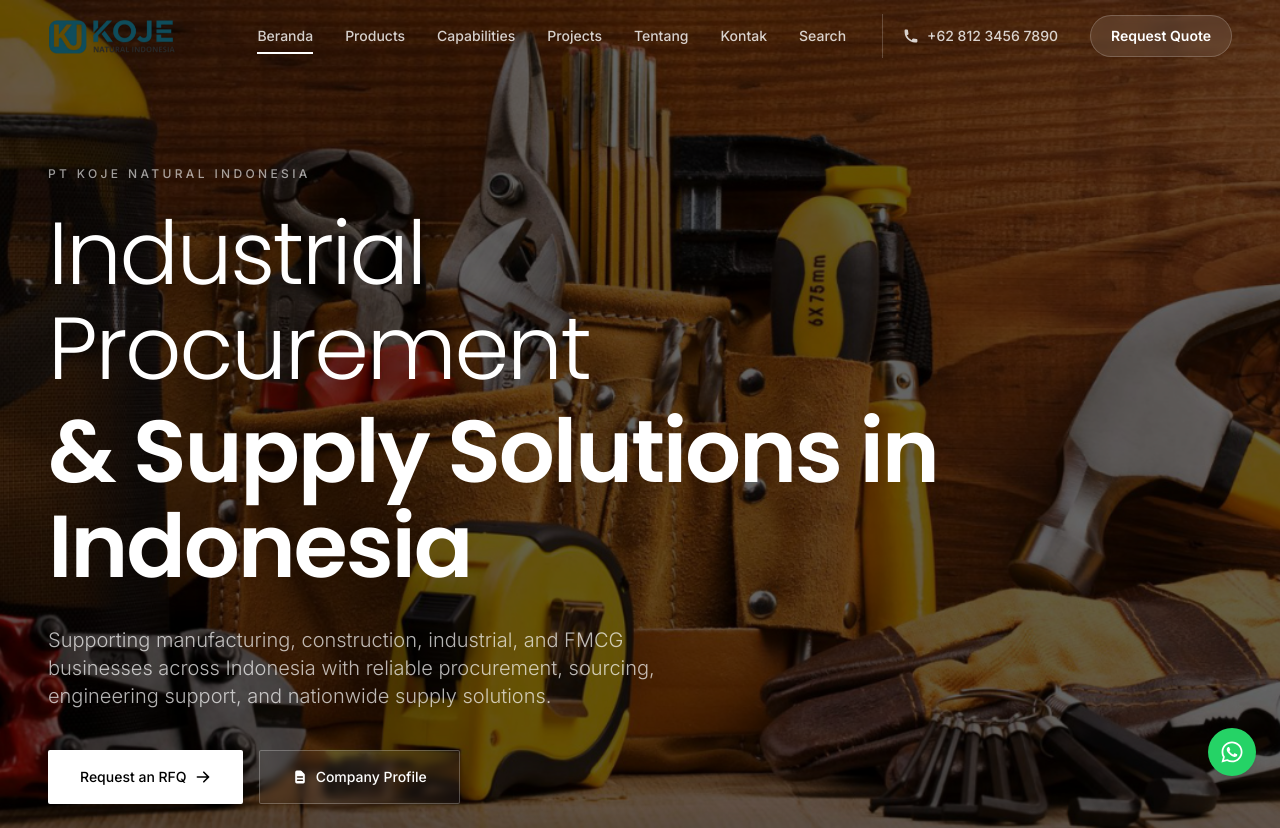
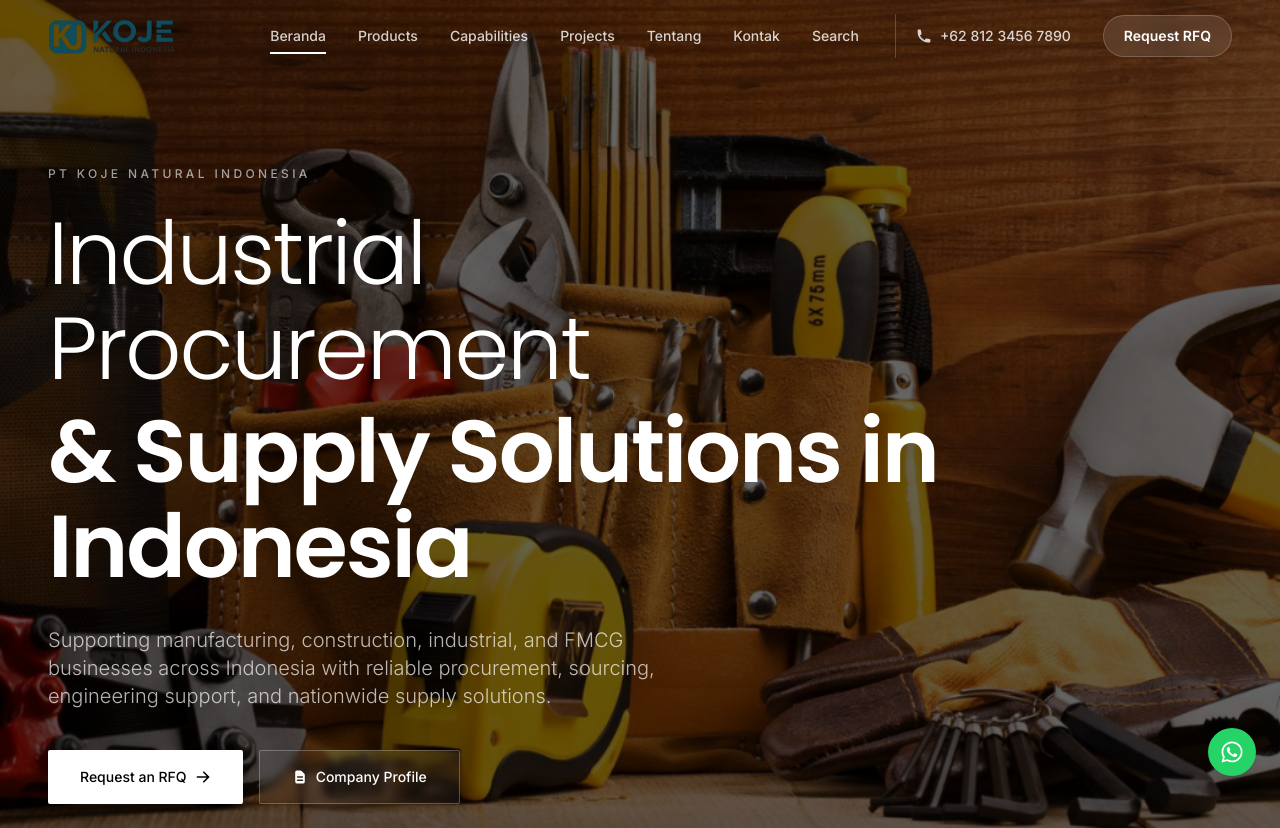
Before and after one commit to herlan-syihabudin/PT.-KOJE-NATURAL-INDONESIA, a Next.js app: page / in a window 1280 px wide. Shown: the top 828 px of the page. Built offline with nearby package versions, Linux system fonts and the light colour scheme.

Commit message:
Change button text from 'Request Quote' to 'Request RFQ'

```diff
--- a/src/components/Navbar.tsx
+++ b/src/components/Navbar.tsx
@@ -269,7 +269,7 @@ export default function Navbar() {
                   }
                 `}
               >
-                Request Quote
+                Request RFQ
               </Link>
             </div>
 
```
